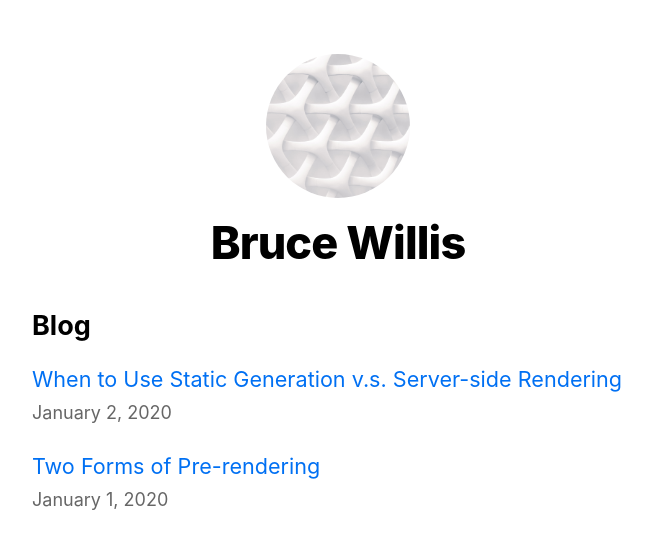
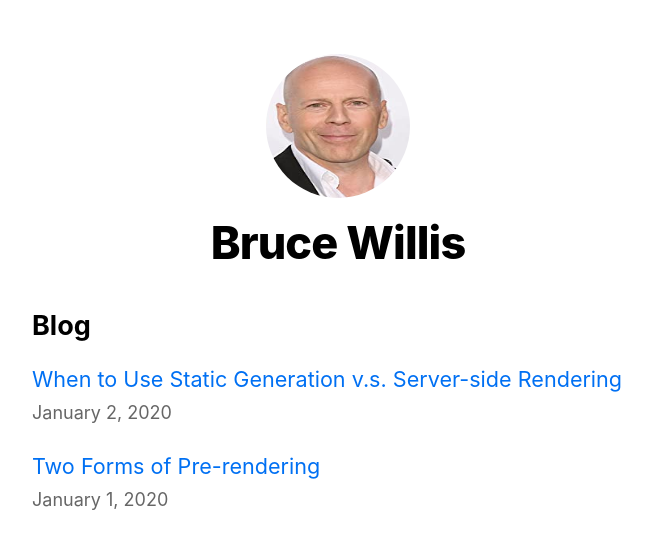
Before and after one commit to Aleksandr-Bondarenko/next-blog-project, a Next.js app: page / in a window 1280 px wide. Shown: the top 548 px of the page, without its empty margins (302-954 px from the left). Built offline with nearby package versions, Linux system fonts and the light colour scheme.

Commit message:
changed avatar of profile

```diff
--- a/components/layout.js
+++ b/components/layout.js
@@ -31,7 +31,7 @@ export default function Layout({ children, home }) {
           <>
             <Image
               priority
-              src="/images/profile.jpg"
+              src="/images/avatar.jpg"
               className={utilStyles.borderCircle}
               height={144}
               width={144}
```
Also changed, not shown: public/images/avatar.jpg (added).
